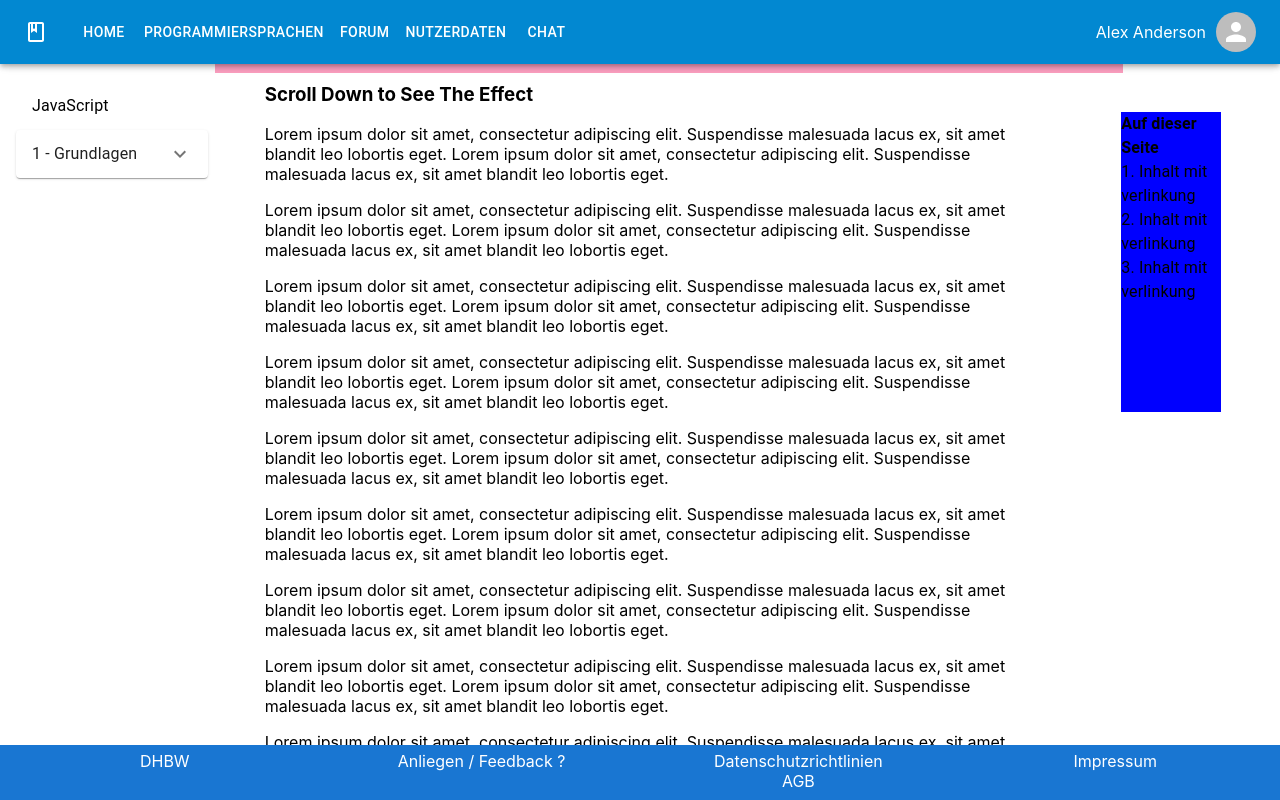
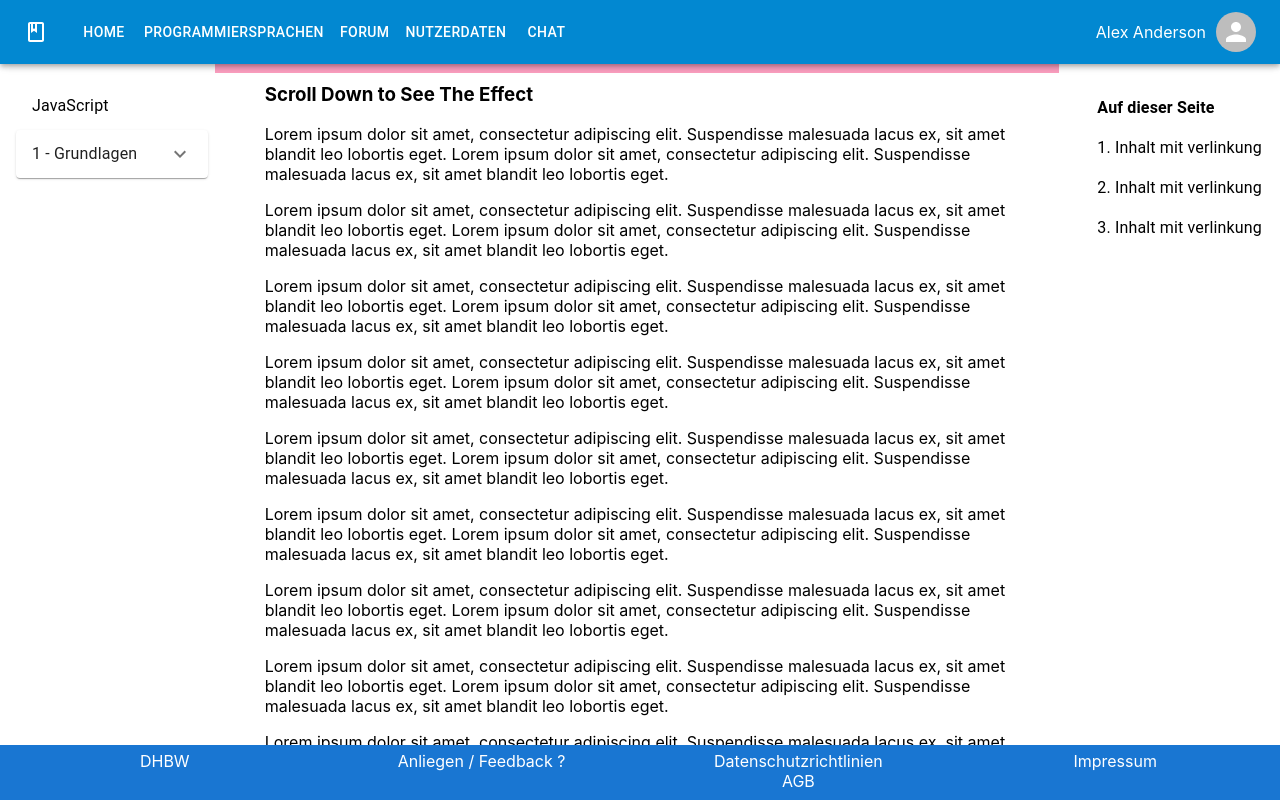
Before and after one commit to sakulklk/Lernmanagement, a Next.js app: page /JSK1 in a window 1280 px wide. Shown: the top 800 px of the page. Built offline with nearby package versions, Linux system fonts and the light colour scheme.

Commit message:
2 files modified

```diff
--- a/components/inhalt/scrollbar.js
+++ b/components/inhalt/scrollbar.js
@@ -30,7 +30,7 @@ export default function StatusBar() {
       <style jsx>{`
             .bar{
               position: fixed;
-              width: 71%;
+              width: 66%;
             }
             `}</style>
       <div className="bar">
--- a/components/inhalt/sideMenuRight.js
+++ b/components/inhalt/sideMenuRight.js
@@ -6,20 +6,20 @@ export default function BoxSx() {
   return (
     <Box
       sx={{
-        width: '100px',
-        backgroundColor: 'blue',
+        width: '100%',
+
         height: 300,
-        m: 6,
+        m: 3,
         position: 'fixed',
       }}
     >
-      <Typography>
+      <Typography style={{ lineHeight: 2.5 }}>
         <b> Auf dieser Seite </b>
-        <br/>
+        <br />
         1. Inhalt mit verlinkung
-        <br/>
+        <br />
         2. Inhalt mit verlinkung
-        <br/>
+        <br />
         3. Inhalt mit verlinkung
       </Typography>
     </Box>
```
